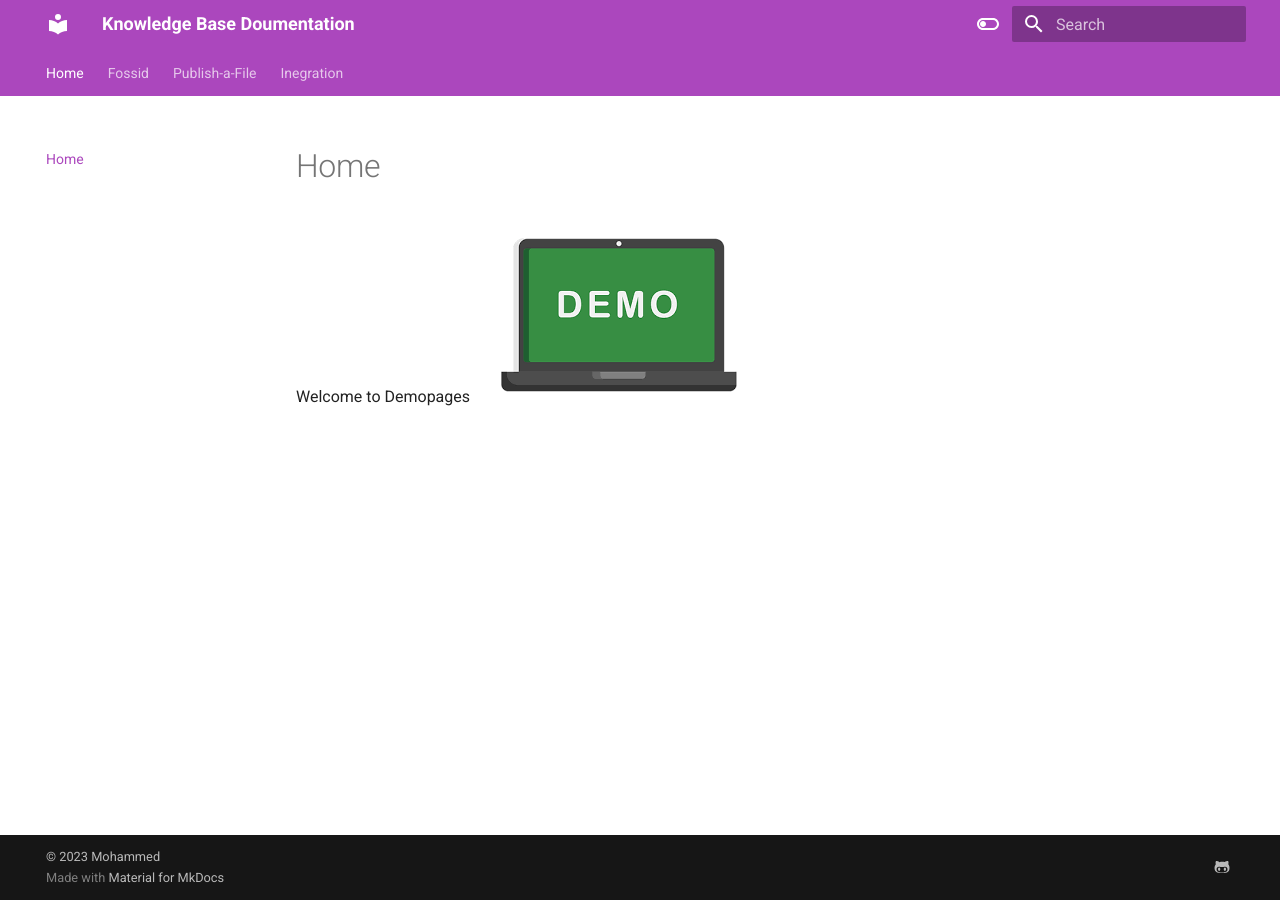
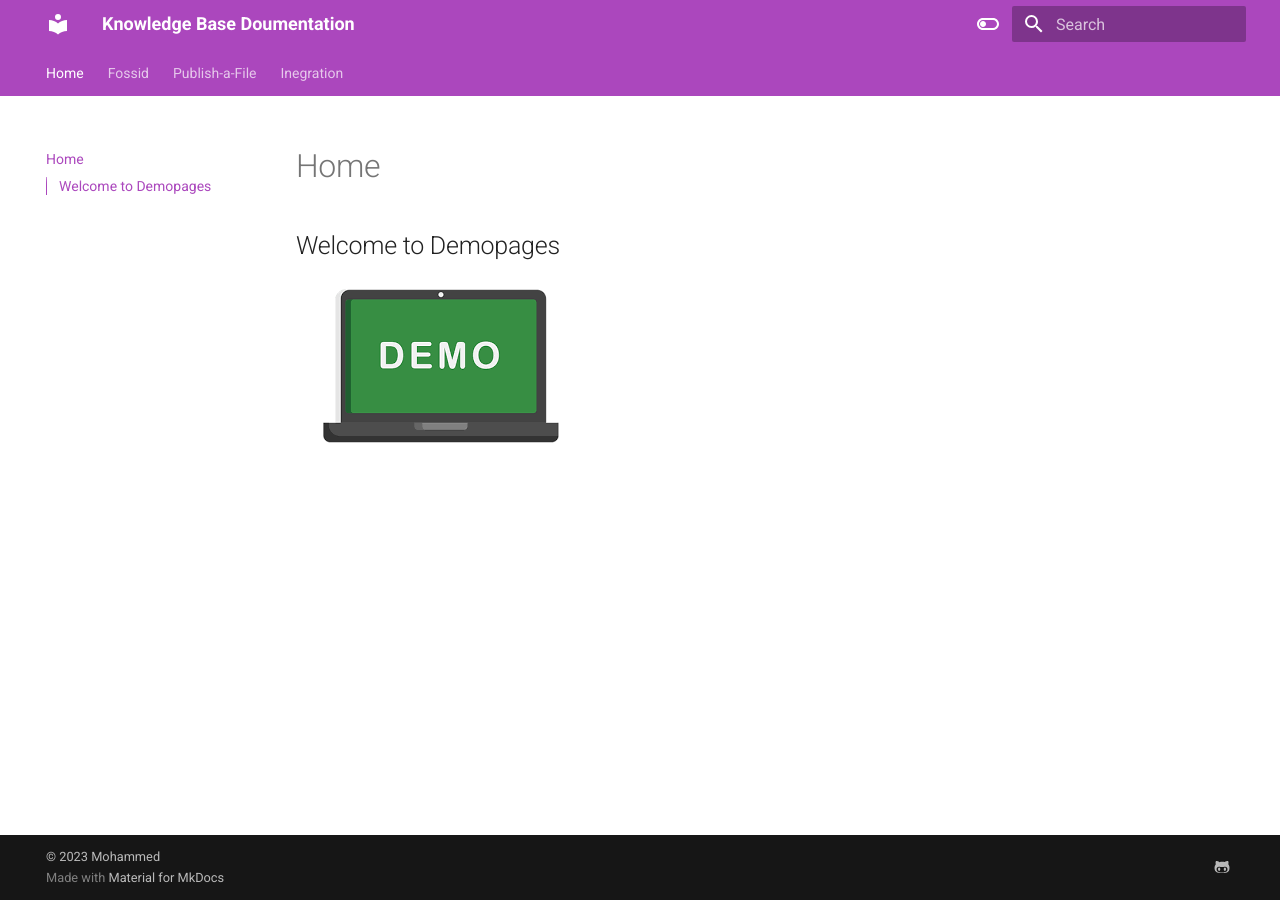
Before and after one commit to mhd8a/material-mkdocs-tutorial, an MkDocs documentation site: the page built from docs/Home.md, in a window 1280 px wide. Built offline with MkDocs 1.6.1 and Material for MkDocs 9.7.7, drawn with Linux system fonts in a browser that asks for light colours.

Commit message:
Update Home.md

```diff
--- a/docs/Home.md
+++ b/docs/Home.md
@@ -1,7 +1,8 @@
 
 <!-- ![Demo](https://github.com/mhd8a/demopages/blob/214b388c58816ae95ac4858ca16d150d2d913dd6/docs/images/download.png) -->
-Welcome to Demopages
-    ![](images/download.png)
+## Welcome to Demopages
+
+![](images/download.png)
 
 <!-- ![bosch_logo](images/bosch_logo.png)
 ![download](images/download.png)
```
